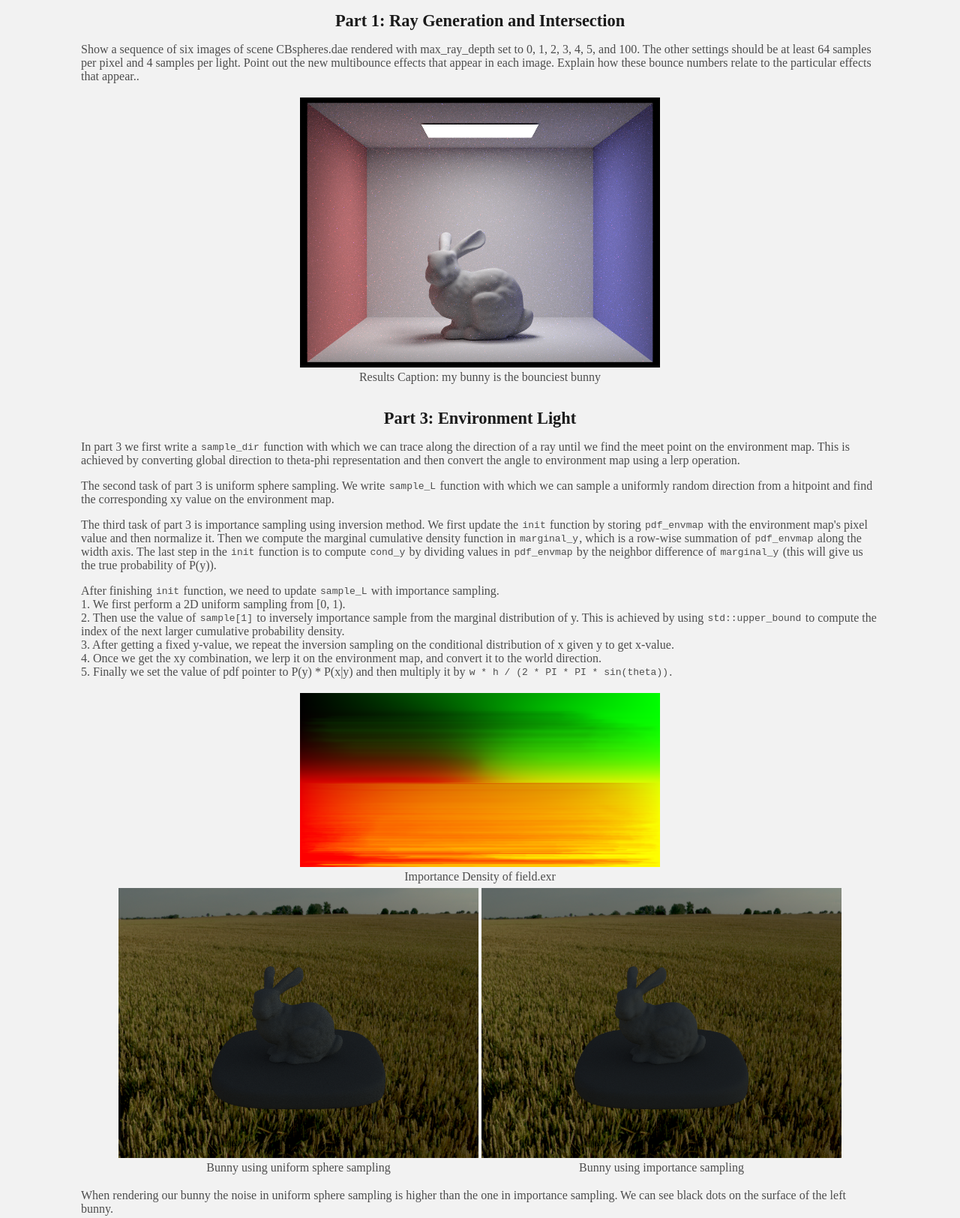
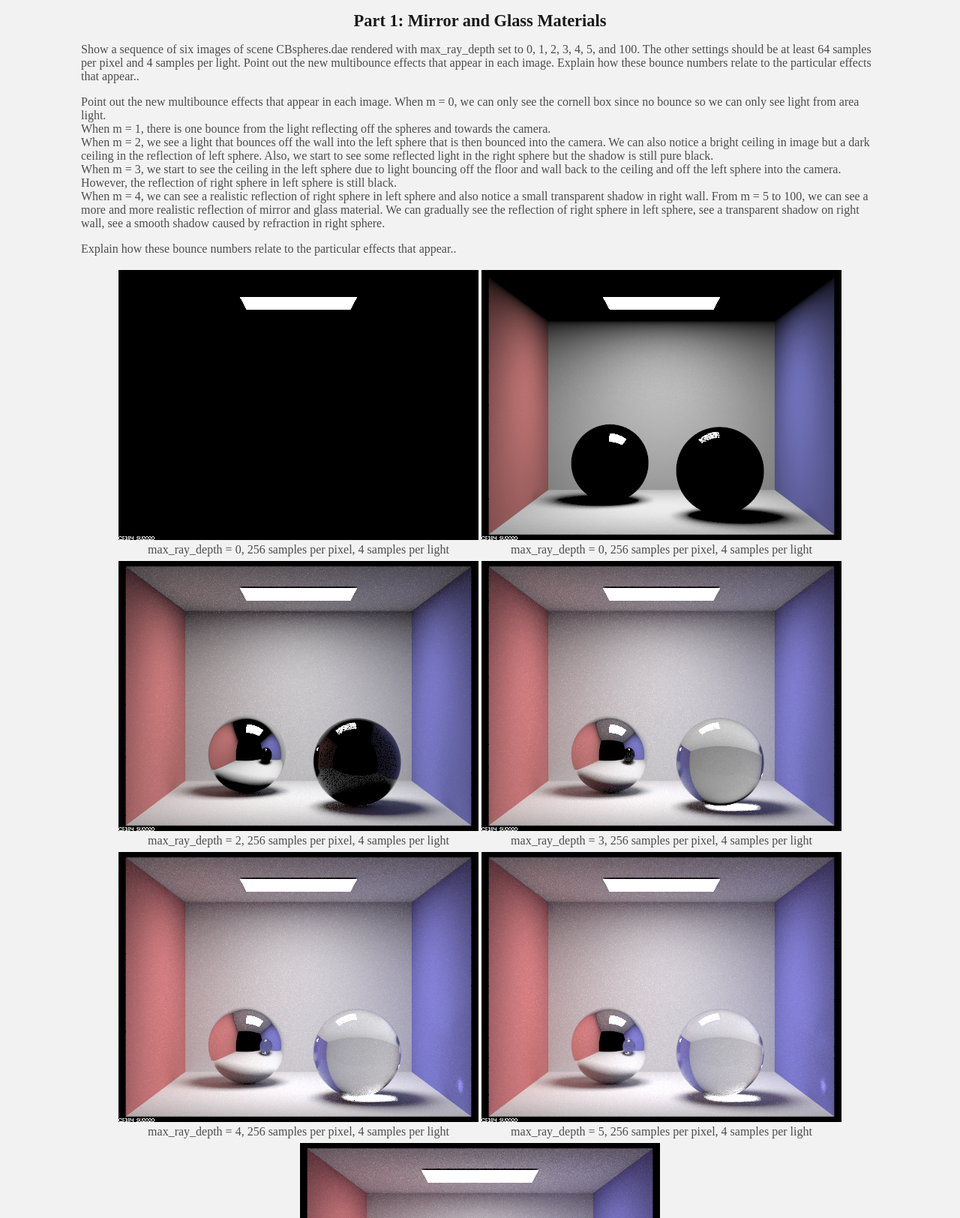
Before and after one commit to UncooleBen/p3-2-pathtracer-sp22-cs267, a plain HTML site: page docs/index.html in a window 1280 px wide. Shown: the part 216-1840 px from the top of the page at 75% size. Drawn offline with nearby package versions, Linux system fonts and the light colour scheme; files that its build step writes are made by us from their sources.

Commit message:
finish task 1

```diff
--- a/docs/index.html
+++ b/docs/index.html
@@ -23,16 +23,67 @@
     <div class="padded">
         <p>In assignment 3-2 we first implemented PLACEHOLDER in part 1. Then we chose part 3 as out second part where
             we implemented environment light using uniform sphere sampling and inversion-based importance sampling.</p>
-        <h2 align="middle">Part 1: Ray Generation and Intersection</h2>
-        <p>Show a sequence of six images of scene CBspheres.dae rendered with max_ray_depth set to 0, 1, 2, 3, 4, 5, and 100. The other settings should be at least 64 samples per pixel and 4 samples per light.
+        <h2 align="middle">Part 1: Mirror and Glass Materials</h2>
+        <p>Show a sequence of six images of scene CBspheres.dae rendered with max_ray_depth set to 0, 1, 2, 3, 4, 5, and 100.
+            The other settings should be at least 64 samples per pixel and 4 samples per light.
             Point out the new multibounce effects that appear in each image.
             Explain how these bounce numbers relate to the particular effects that appear..</p>
+        <p> Point out the new multibounce effects that appear in each image.
+            When m = 0, we can only see the cornell box since no bounce so we can only see light from area light.<br>
+            When m = 1, there is one bounce from the light reflecting off the spheres and towards the camera.<br>
+            When m = 2, we see a light that bounces off the wall into the left sphere that is then bounced into the camera.
+            We can also notice a bright ceiling in image but a dark ceiling in the reflection of left sphere.
+            Also, we start to see some reflected light in the right sphere but the shadow is still pure black. <br>
+            When m = 3, we start to see the ceiling in the left sphere due to light bouncing off the floor and wall back to the ceiling and off the left sphere into the camera.
+            However, the reflection of right sphere in left sphere is still black.<br>
+            When m = 4, we can see a realistic reflection of right sphere in left sphere and also notice a small transparent shadow in right wall.
+            From m = 5 to 100, we can see a more and more realistic reflection of mirror and glass material. We can gradually see the reflection of right sphere in left sphere,
+            see a transparent shadow on right wall, see a smooth shadow caused by refraction in right sphere. <br>
+        </p>
+
+        <p> Explain how these bounce numbers relate to the particular effects that appear..</p>
             <div align="center">
                 <table style="width=100%">
                     <tr>
                         <td align="middle">
-                        <img src="images/example_image.png" width="480px" />
-                        <figcaption align="middle">Results Caption: my bunny is the bounciest bunny</figcaption>
+                            <img src="images/spheres_s_256_m_0.png" width="480px" />
+                            <figcaption align="middle">max_ray_depth = 0, 256 samples per pixel, 4 samples per light</figcaption>
+                        <td align="middle">
+                            <img src="images/spheres_s_256_m_1.png" width="480px" />
+                            <figcaption align="middle">max_ray_depth = 0, 256 samples per pixel, 4 samples per light</figcaption>
+                    </tr>
+                </table>
+            </div>
+            <div align="center">
+                <table style="width=100%">
+                    <tr>
+                        <td align="middle">
+                            <img src="images/spheres_s_256_m_2.png" width="480px" />
+                            <figcaption align="middle">max_ray_depth = 2, 256 samples per pixel, 4 samples per light</figcaption>
+                        <td align="middle">
+                            <img src="images/spheres_s_256_m_3.png" width="480px" />
+                            <figcaption align="middle">max_ray_depth = 3, 256 samples per pixel, 4 samples per light</figcaption>
+                    </tr>
+                </table>
+            </div>
+            <div align="center">
+                <table style="width=100%">
+                    <tr>
+                        <td align="middle">
+                            <img src="images/spheres_s_256_m_4.png" width="480px" />
+                            <figcaption align="middle">max_ray_depth = 4, 256 samples per pixel, 4 samples per light</figcaption>
+                        <td align="middle">
+                            <img src="images/spheres_s_256_m_5.png" width="480px" />
+                            <figcaption align="middle">max_ray_depth = 5, 256 samples per pixel, 4 samples per light</figcaption>
+                    </tr>
+                </table>
+            </div>
+            <div align="center">
+                <table style="width=100%">
+                    <tr>
+                        <td align="middle">
+                            <img src="images/spheres_s_256_m_100.png" width="480px" />
+                            <figcaption align="middle">max_ray_depth = 100, 256 samples per pixel, 4 samples per light</figcaption>
                     </tr>
                 </table>
             </div>
```
Also changed, not shown: docs/images/spheres_s_256_m_0.png (added), docs/images/spheres_s_256_m_1.png (added), docs/images/spheres_s_256_m_100.png (added), docs/images/spheres_s_256_m_2.png (added), docs/images/spheres_s_256_m_3.png (added), docs/images/spheres_s_256_m_4.png (added), docs/images/spheres_s_256_m_5.png (added). Lines whose indentation alone changed are shown as unchanged.
